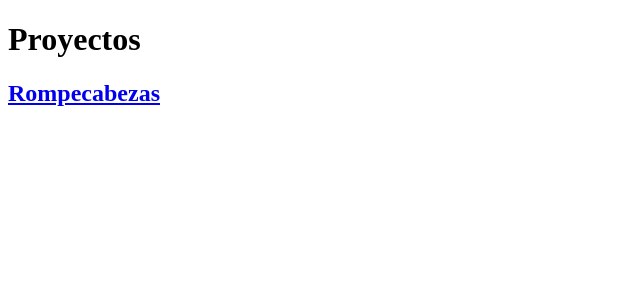
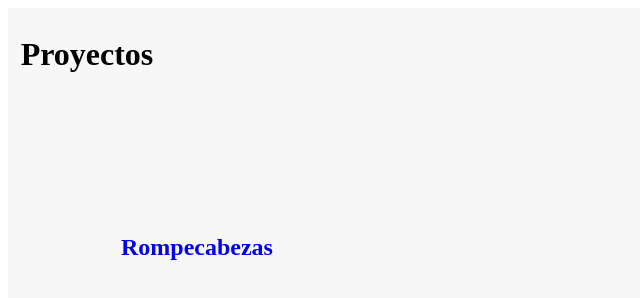
Before and after one commit to mlucas98/Portfolio, a plain HTML site: page index.html in a window 1280 px wide. Shown: the whole page, without its empty margins (0-640 px from the left). Drawn offline with Linux system fonts and the light colour scheme.

Commit message:
Ingreso del archivo .js y .css. Actualización index.html

```diff
--- a/index.html
+++ b/index.html
@@ -4,6 +4,8 @@
     <meta charset="UTF-8">
     <meta name="viewport" content="width=device-width, initial-scale=1.0">
     <meta http-equiv="X-UA-Compatible" content="ie=edge">
+    <link rel="stylesheet" href="main.css">
+    <script src="main.js"></script>
     <title>Document</title>
 </head>
 <body>
@@ -11,10 +13,14 @@
         <div class="header">
             <h1>Proyectos</h1>
         </div>
-        <div class="proyectos">
+        <div class="contenedor" id="contenedor">
+            <div class="proyecto">
             <h2><a href="Rompecabezas/juego.html">Rompecabezas</a></h2>
+            </div>
         </div>
+        <div class="footer">
 
+        </div>
 
     </div>
 </body>
--- /dev/null
+++ b/main.css
@@ -0,0 +1,25 @@
+body{
+    box-sizing: border-box;
+}
+.container {
+    width: 90%;
+    padding: 0.5% 1%;
+    background-color: rgba(245, 245, 245, 0.8);
+}
+
+.proyecto {
+    display: inline-block;
+    width: 31%;
+    height: 200px;
+    background-size: cover;
+}
+
+h2{
+    text-align: center;
+    position: relative;
+    top: 60%;
+}
+
+h2 a{
+    text-decoration: none;
+}
--- /dev/null
+++ b/main.js
@@ -0,0 +1,15 @@
+function agregarElemento(name){
+    let contenedor = document.getElementById("contenedor");
+    let div = document.createElement('div');
+    div.className= "proyecto";
+    div.style.backgroundImage= 'url('+name+'.jpg)';
+    let h2= document.createElement("h2");
+    let ahref = document.createElement('a');
+    ahref.href=name+"/index.html";
+    ahref.textContent=name;
+
+    h2.appendChild(ahref);
+    div.appendChild(h2);
+    contenedor.appendChild(div);
+
+}
```
